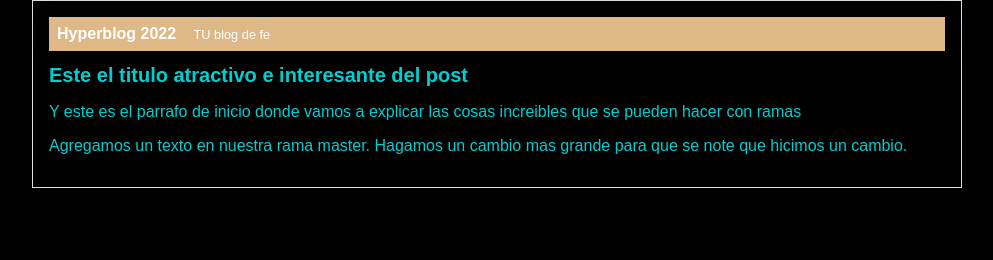
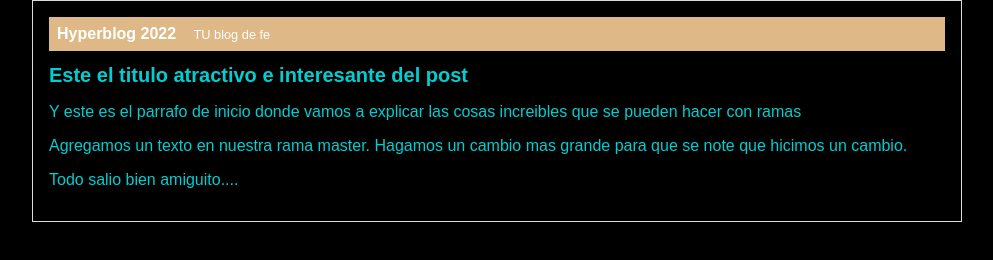
Before and after one commit to editox/gitYgithub, a plain HTML site: page index.html in a window 1280 px wide. Shown: the whole page, without its empty margins (143-1136 px from the left). Drawn offline with Linux system fonts and the light colour scheme.

Commit message:
termino esta clase

```diff
--- a/index.html
+++ b/index.html
@@ -17,6 +17,7 @@
             <h1>Este el titulo atractivo e interesante del post</h1>
             <p>Y este es el parrafo de inicio donde vamos a explicar las cosas increibles que se pueden hacer con ramas</p>
             <p>Agregamos un texto en nuestra rama master. Hagamos un cambio mas grande para que se note que hicimos un cambio.</p>
+            <p>Todo salio bien amiguito....</p>
         </div>
     </div>
 </body>
```
